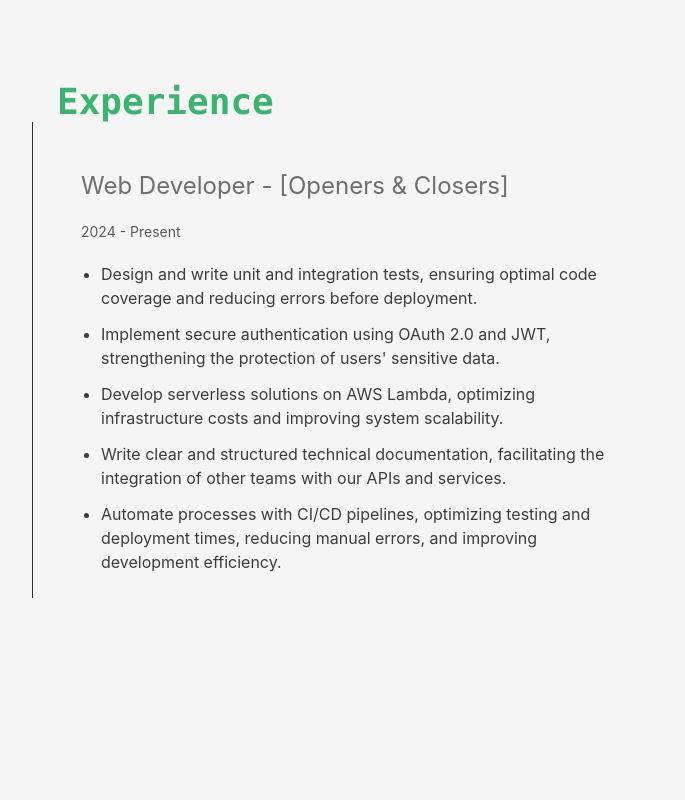
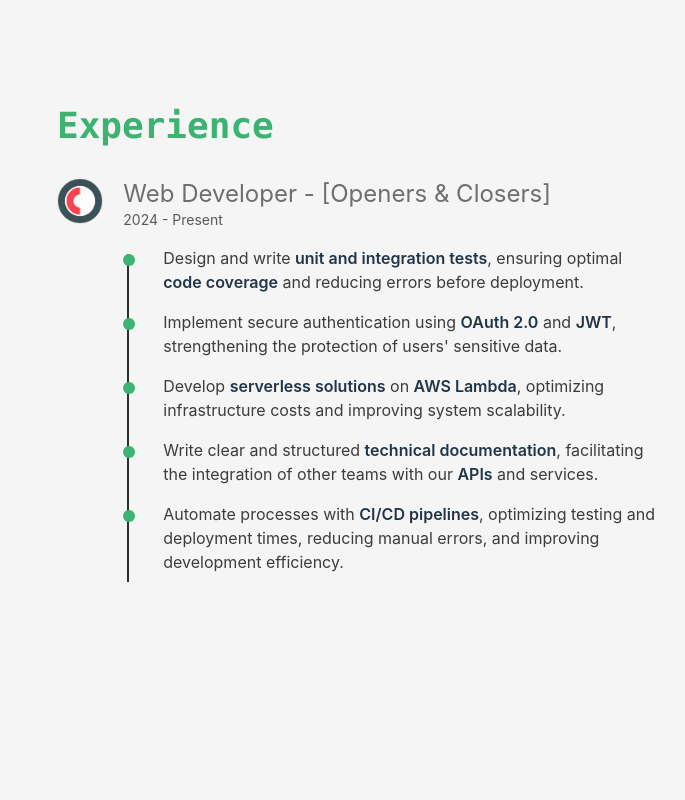
Before and after one commit to joanmrtnz/portfolio, a React (Vite) app: page / in a window 1280 px wide. Shown: the part 1760-2560 px from the top of the page, without its empty margins (282-967 px from the left). Built offline with nearby package versions, Linux system fonts and the light colour scheme.

Commit message:
update Experience.jsx structure

```diff
--- a/src/components/Experience.jsx
+++ b/src/components/Experience.jsx
@@ -11,48 +11,60 @@ export default function Experience() {
     >
       <div className="max-w-[650px] w-full text-center bg-[var(--navy)] p-6">
 
+        {/* Título principal */}
         <h2
-          className={`font-mono text-left text-3xl sm:text-4xl font-bold text-[var(--green)] transition-opacity duration-700 delay-200 ${
-            isVisible ? "opacity-100 translate-y-0" : "opacity-0 translate-y-5"
-          }`}
+          className={`font-mono text-left text-3xl sm:text-4xl font-bold text-[var(--green)] transition-opacity duration-700 delay-100 ${isVisible ? "opacity-100 translate-y-0" : "opacity-0 translate-y-5"}`}
         >
           Experience
         </h2>
 
-        <div className="bg-[var(--navy)] p-4 sm:p-6 rounded-lg text-left relative">
+        {/* Contenedor de la timeline */}
+        <div className="relative mt-8">
 
-          <div className={`absolute left-[-15px] sm:left-[-25px] top-0 h-full w-[1px] bg-[var(--dark-slate)] transition-opacity duration-700 delay-700 ${
-            isVisible ? "opacity-100 translate-y-0" : "opacity-0 translate-y-5"
-          }`}></div>
+          {/* Experiencia principal */}
+          <div className={`relative flex items-start transition-opacity duration-700 delay-300 ${isVisible ? "opacity-100 translate-y-0" : "opacity-0 translate-y-5"}`}>
+            <a href="#home">
+              <img
+                src="/opcl_logo.png"
+                alt="website logo"
+                className="md:w-[100px] w-[200px] opacity-80 object-contain transition-all duration-300"
+              />
+            </a>
 
+            {/* Contenido del trabajo */}
+            <div className="pl-5 text-left">
               <h3
-            className={`mt-6 mb-3 sm:mb-5 text-xl sm:text-2xl text-[var(--lightest-slate)] transition-opacity duration-700 delay-300 ${
-              isVisible ? "opacity-100 translate-y-0" : "opacity-0 translate-y-5"
-            }`}
+                className={`text-xl sm:text-2xl text-[var(--lightest-slate)] transition-opacity duration-700 delay-300 ${isVisible ? "opacity-100 translate-y-0" : "opacity-0 translate-y-5"}`}
               >
                 Web Developer - [Openers & Closers]
               </h3>
-
               <p
-            className={`mt-1 mb-4 text-sm text-[var(--light-slate)] transition-opacity duration-700 delay-450 ${
-              isVisible ? "opacity-100 translate-y-0" : "opacity-0 translate-y-5"
-            }`}
+                className={`text-sm text-[var(--light-slate)] transition-opacity duration-700 delay-300 ${isVisible ? "opacity-100 translate-y-0" : "opacity-0 translate-y-5"}`}
               >
                 2024 - Present
               </p>
 
-          <div className="w-full sm:w-auto mx-auto">
-            <ol
-              className={`list-disc text-md text-[var(--slate)] grid gap-x-3 gap-y-3 p-0 pl-5 mt-5 overflow-hidden transition-opacity duration-700 delay-550 ${
-                isVisible ? "opacity-100 translate-y-0" : "opacity-0 translate-y-5"
-              }`}
-            >
-              <li>Design and write unit and integration tests, ensuring optimal code coverage and reducing errors before deployment.</li>
-              <li>Implement secure authentication using OAuth 2.0 and JWT, strengthening the protection of users' sensitive data.</li>
-              <li>Develop serverless solutions on AWS Lambda, optimizing infrastructure costs and improving system scalability.</li>
-              <li>Write clear and structured technical documentation, facilitating the integration of other teams with our APIs and services.</li>
-              <li>Automate processes with CI/CD pipelines, optimizing testing and deployment times, reducing manual errors, and improving development efficiency.</li>
+              <ol className={`mt-4 space-y-4 text-md text-[var(--slate)] relative transition-opacity duration-700 delay-650 ${isVisible ? "opacity-100 translate-y-0" : "opacity-0 translate-y-5"}`}>
+                {/* Línea vertical de la timeline */}
+                <div className="absolute left-1 top-2 w-[2px] h-full bg-[var(--dark-slate)]"></div>
+
+                {[
+                    "Design and write <strong>unit and integration tests</strong>, ensuring optimal <strong>code coverage</strong> and reducing errors before deployment.",
+                    "Implement secure authentication using <strong>OAuth 2.0</strong> and <strong>JWT</strong>, strengthening the protection of users' sensitive data.",
+                    "Develop <strong>serverless solutions</strong> on <strong>AWS Lambda</strong>, optimizing infrastructure costs and improving system scalability.",
+                    "Write clear and structured <strong>technical documentation</strong>, facilitating the integration of other teams with our <strong>APIs</strong> and services.",
+                    "Automate processes with <strong>CI/CD pipelines</strong>, optimizing testing and deployment times, reducing manual errors, and improving development efficiency.",
+                ].map((item, index) => (
+                  <li key={index} className="relative flex items-start pl-6">
+                    {/* Punto alineado con la línea */}
+                    <div className="absolute top-2 left-0 w-3 h-3 bg-[var(--green)] rounded-full"></div>
+                    {/* Texto separado de la barra */}
+                    <span className="ml-4" dangerouslySetInnerHTML={{ __html: item }}></span>
+                  </li>
+                ))}
               </ol>
+
+            </div>
           </div>
         </div>
       </div>
--- a/src/components/Footer.jsx
+++ b/src/components/Footer.jsx
@@ -29,7 +29,7 @@ export default function Footer() {
 
       <button
         onClick={() => window.scrollTo({ top: 0, behavior: "smooth" })}
-        className="fixed sm:absolute bottom-6 sm:top-1/2 right-4 sm:right-6 transform sm:-translate-y-1/2 px-3 py-2 sm:px-4 sm:py-3 border border-[var(--dark-slate)] rounded-lg
+        className="fixed sm:absolute bottom-6 sm:top-1/2 right-4 sm:right-6 transform sm:-translate-y-1/2 px-3 py-2 sm:px-4 sm:py-3 border border-[var(--green)] rounded-lg
         text-[var(--slate)] font-medium transition-all duration-300 hover:bg-[var(--green)] hover:text-[var(--navy)] flex items-center gap-2"
       >
         <FaArrowUp className="text-lg" />
```
Also changed, not shown: public/opcl_logo.png (added), 1 other file (tests, documents, lock files or other folders). Lines whose indentation alone changed are shown as unchanged.
